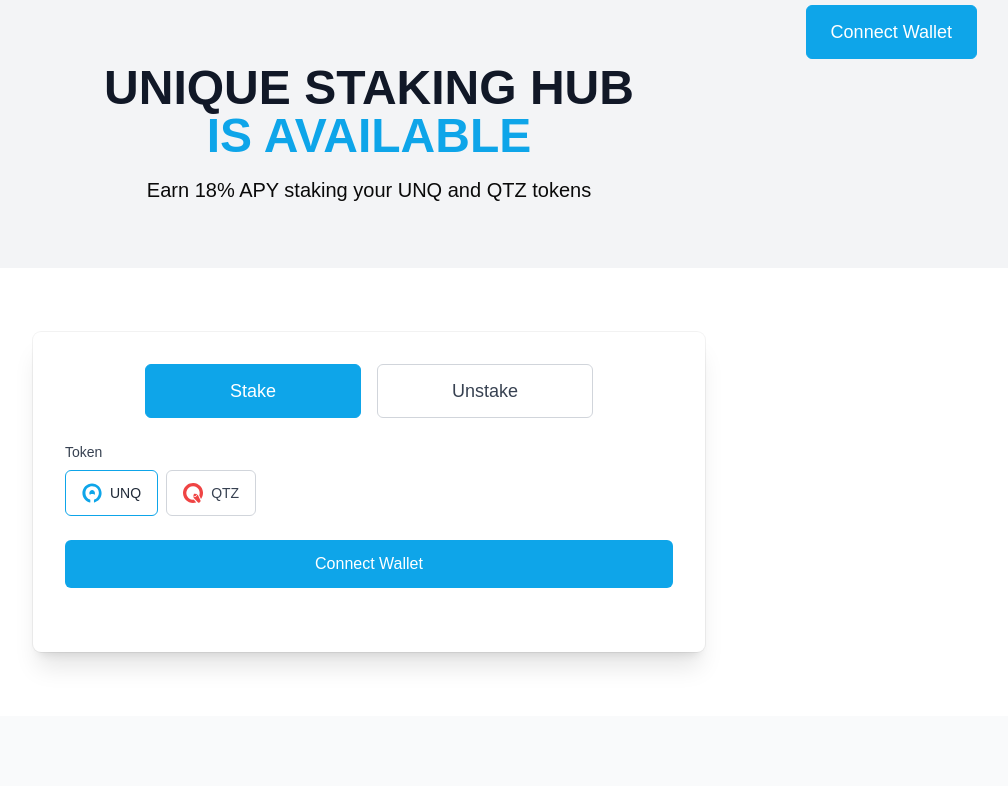
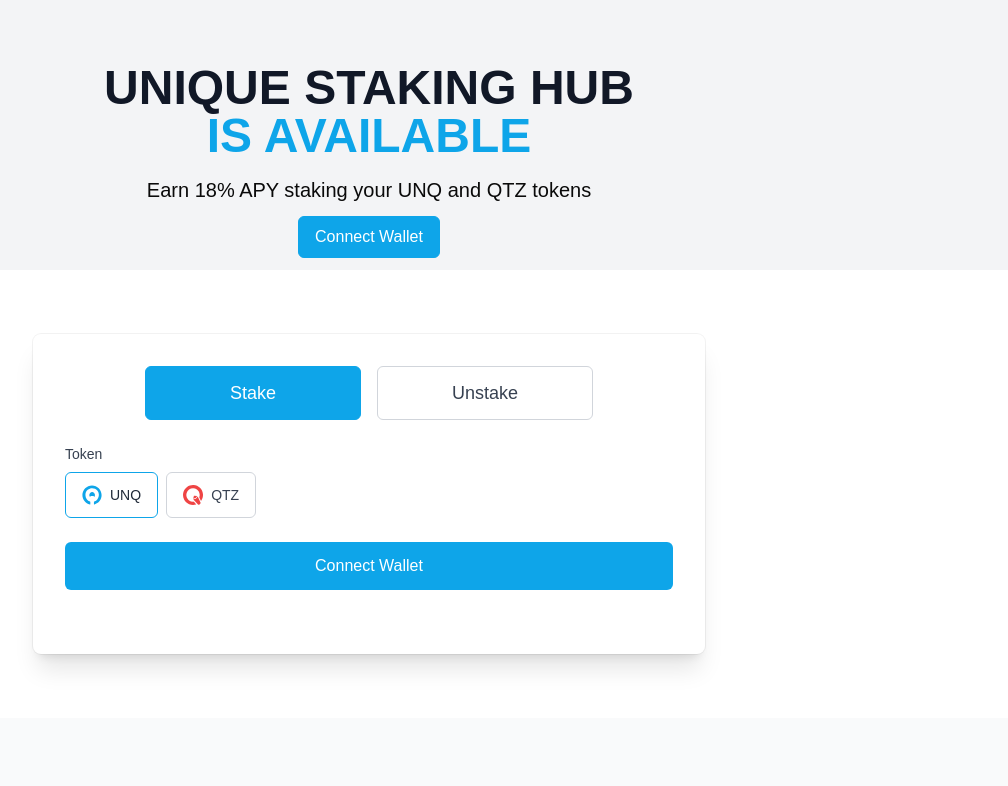
Before and after one commit to UniqueNetwork/unq-stake, a React (Vite) app: page / in a window 1280 px wide. Shown: the top 786 px of the page, without its empty margins (271-1279 px from the left). Built offline with nearby package versions, Linux system fonts and the light colour scheme.

Commit message:
refactor: extract wallet button from header

```diff
--- a/src/components/header.tsx
+++ b/src/components/header.tsx
@@ -1,107 +1,33 @@
 "use client"
 
-import { useState, useEffect, useRef, useMemo } from "react"
 import { cn } from "@/lib/utils"
-
 import { useTheme } from "next-themes"
 import { Moon, Sun } from "lucide-react"
-import { useWallet } from "@/context/wallet-context"
-import WalletSelection from "./wallet-selection"
 
 export default function Header() {
-  const { connected, wallet, walletAddress } = useWallet()
-  const [isMenuOpen, setIsMenuOpen] = useState(false)
-  const [isWalletModalOpen, setIsWalletModalOpen] = useState(false)
-  const [isWalletDropdownOpen, setIsWalletDropdownOpen] = useState(false)
   const { resolvedTheme, setTheme } = useTheme()
-  const [mounted, setMounted] = useState(false)
-  const dropdownRef = useRef<HTMLDivElement>(null)
-
-  useEffect(() => {
-    function handleClickOutside(e: MouseEvent) {
-      if (dropdownRef.current && !dropdownRef.current.contains(e.target as Node)) {
-        setIsWalletDropdownOpen(false)
-      }
-    }
-    document.addEventListener("mousedown", handleClickOutside)
-    return () => document.removeEventListener("mousedown", handleClickOutside)
-  }, [])
-
-  useEffect(() => {
-    setMounted(true)
-  }, [])
-
-  const selectedWalletComponent = useMemo(() => {
-    if (!wallet) return null
-
-    return <div className={cn("st-flex st-items-center")}>
-        <img
-            src={wallet.logo.src}
-            alt={wallet.logo.alt}
-            className={cn("st-w-6 st-h-6 st-rounded-full")}
-        />
-        <span className={cn("st-ml-2 st-text-sm")}>{wallet.title || wallet.extensionName || 'Unknown Wallet'}</span>
-    </div>
-  }, [wallet])
 
   const toggleTheme = () => {
-    const nextTheme = resolvedTheme === "dark" ? "light" : "dark"
-    setTheme(nextTheme)
+    const next = resolvedTheme === "dark" ? "light" : "dark"
+    setTheme(next)
   }
 
   return (
-    <>
-      <header className={cn("st-h-[0px] st-sticky st-top-0 st-shadow-sm st-h-[0px]")}>
+      <header className={cn("st-sticky st-top-0 st-shadow-sm st-bg-white dark:st-bg-gray-900")}>
         <div className={cn("st-max-w-7xl st-mx-auto st-px-4 sm:st-px-6 lg:st-px-8")}>
-          <div className={cn("st-flex st-justify-end st-h-16 st-items-center")}>
-            <div className={cn("sm:st-flex st-items-center st-space-x-4 st-ml-auto")}>
-              {!connected && (
-                  <button
-                      onClick={() => setIsWalletModalOpen(true)}
-                      className={cn(
-                          "st-px-6 st-py-3 st-rounded-md st-text-lg st-font-medium st-border st-bg-blue-500 st-text-white st-border-blue-500"
-                      )}
-                  >
-                    Connect Wallet
-                  </button>
+          <div className={cn("st-flex st-justify-end st-h-16 st-items-center space-x-4")}>
+            <button
+                onClick={toggleTheme}
+                className={cn("st-p-2 st-rounded-md hover:st-bg-gray-100 dark:hover:st-bg-gray-800 transition")}
+            >
+              {resolvedTheme === "dark" ? (
+                  <Sun className="st-w-5 st-h-5" />
+              ) : (
+                  <Moon className="st-w-5 st-h-5" />
               )}
-
-              {connected && (
-                  <div className={cn("st-relative")} ref={dropdownRef}>
-                    <button
-                        onClick={() => setIsWalletDropdownOpen(v => !v)}
-                        className={cn(
-                            "st-px-3 st-py-2 st-bg-gray-100 dark:st-bg-gray-700 st-text-gray-800 dark:st-text-gray-200 st-rounded-md"
-                        )}
-                    >
-                      {selectedWalletComponent}
-                    </button>
-                    {isWalletDropdownOpen && (
-                        <div
-                            className={cn(
-                                "st-absolute st-right-0 st-mt-2 st-w-48 st-shadow-lg st-rounded-md st-z-50",
-                                resolvedTheme === "dark" ? "st-bg-blue-600" : "st-bg-blue-500"
-                            )}
-                        >
-                          <button
-                              onClick={() => {
-                                setIsWalletModalOpen(true)
-                                setIsWalletDropdownOpen(false)
-                              }}
-                              className={cn("st-w-full st-text-left st-px-4 st-py-2 st-hover:bg-opacity-90 st-text-white")}
-                          >
-                            Connect New Wallet
-                          </button>
-                        </div>
-                    )}
-                  </div>
-              )}
-            </div>
+            </button>
           </div>
         </div>
       </header>
-
-      {isWalletModalOpen && <WalletSelection onClose={() => setIsWalletModalOpen(false)} />}
-    </>
   )
 }
--- a/src/components/staking-page.tsx
+++ b/src/components/staking-page.tsx
@@ -8,10 +8,10 @@
 import ProgressModal from "@/components/modals/progress-modal"
 import StatusModal from "@/components/modals/status-modal"
 import SuccessModal from "@/components/modals/success-modal"
-import Header from "@/components/header"
 import StakingHistory from "@/components/staking-history"
 import { TabProvider, useTab } from "@/context/tab-context"
 import { cn } from "../lib/utils"
+import { WalletButton } from '@/components/wallet-button.tsx';
 
 function StakingTabs() {
   const { activeTab, setActiveTab } = useTab()
@@ -135,9 +135,9 @@
 export default function StakingPage() {
   return (
     <div className={cn("st-flex st-flex-col st-min-h-screen")}>
-      <Header />
+
       <main className={cn("st-flex-grow")}>
-        <section className={cn("st-bg-gray-100 dark:st-bg-gray-900 st-py-16")}>
+        <section className={cn("st-bg-gray-100 dark:st-bg-gray-900 st-pt-16")}>
           <div className={cn("st-container st-mx-auto st-px-4 st-text-center")}>
             <h1 className={cn("st-text-4xl md:st-text-5xl st-font-bold st-mb-4")}>
               <span className={cn("st-text-gray-900 dark:st-text-white")}>UNIQUE STAKING HUB</span>
@@ -147,6 +147,10 @@
             <p className={cn("st-text-xl")}>
               Earn 18% APY staking your UNQ and QTZ tokens
             </p>
+
+            <div className={cn("st-py-3")}>
+              <WalletButton />
+            </div>
           </div>
         </section>
 
--- /dev/null
+++ b/src/components/wallet-button.tsx
@@ -0,0 +1,44 @@
+"use client"
+
+import { useState, useMemo } from "react"
+import { cn } from "@/lib/utils"
+import { useWallet } from "@/context/wallet-context"
+import WalletSelection from "./wallet-selection"
+
+export function WalletButton() {
+    const { connected, wallet } = useWallet()
+    const [isWalletModalOpen, setIsWalletModalOpen] = useState(false)
+
+    const selectedWalletComponent = useMemo(() => {
+        if (!wallet) return null
+        return (
+            <div className="st-flex st-items-center">
+                <img
+                    src={wallet.logo.src}
+                    alt={wallet.logo.alt}
+                    className="st-w-5 st-h-5 st-rounded-full"
+                />
+                <span className="st-ml-2 st-text-sm st-font-medium">
+          {wallet.title || wallet.extensionName || "Unknown Wallet"}
+        </span>
+            </div>
+        )
+    }, [wallet])
+
+    return (
+        <>
+            <button
+                onClick={() => setIsWalletModalOpen(true)}
+                className={cn(
+                    "st-inline-flex st-items-center st-px-4 st-py-2 st-rounded-md st-text-sm sm:st-text-base st-font-medium",
+                    "st-border st-bg-blue-500 st-text-white st-border-blue-500",
+                    "hover:st-bg-blue-600 focus:st-ring-2 focus:st-ring-blue-300 transition"
+                )}
+            >
+                {connected ? selectedWalletComponent : "Connect Wallet"}
+            </button>
+
+            {isWalletModalOpen && <WalletSelection onClose={() => setIsWalletModalOpen(false)} />}
+        </>
+    )
+}
```
